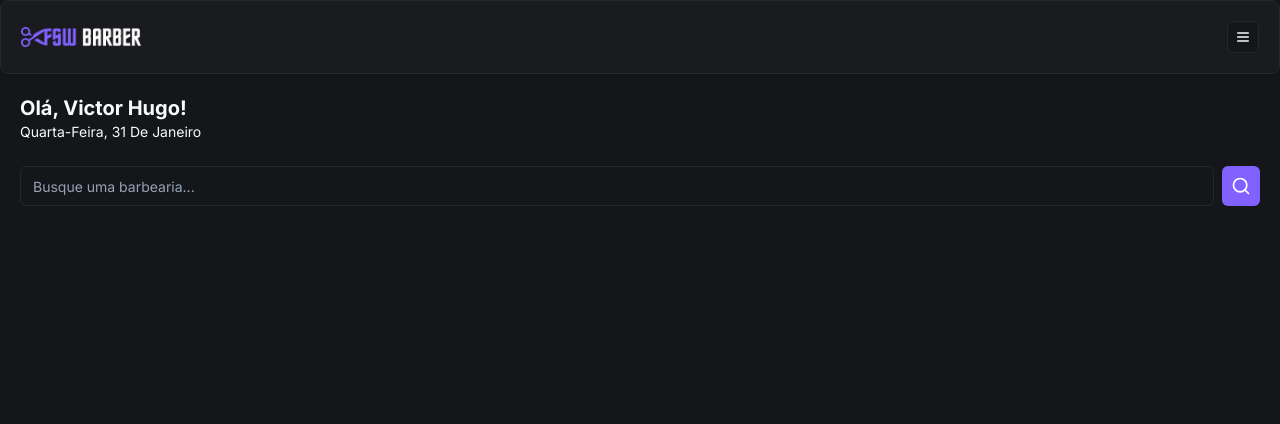
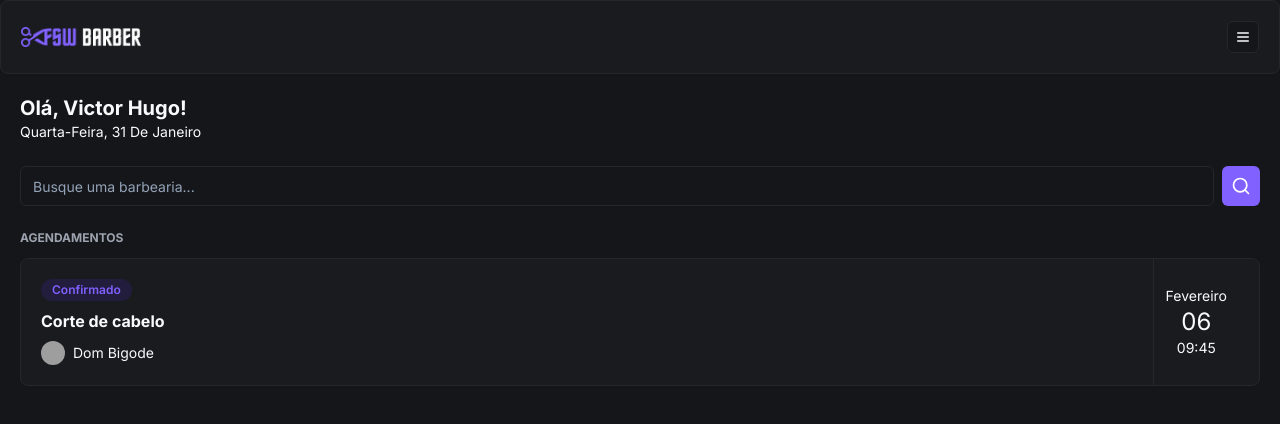
Before and after one commit to victorudrigues/BarberShop, a Next.js app in the folder barbershop/: page / in a window 1280 px wide. Shown: the top 424 px of the page. Built offline with nearby package versions, Linux system fonts and the light colour scheme; grey boxes are pictures that could not be loaded.

Commit message:
feat: finalização do componente bookingItem

```diff
--- a/barbershop/app/(home)/page.tsx
+++ b/barbershop/app/(home)/page.tsx
@@ -3,6 +3,7 @@
 import { format } from "date-fns"
 import { ptBR } from "date-fns/locale";
 import Search from "./_components/search";
+import BookingItem from "../_components/booking-item";
 
 
 export default function Home() {
@@ -22,6 +23,11 @@
         <Search />
       </div>
 
+      <div className="px-5 mt-6">
+        <h2 className="text-xs mb-3 uppercase text-gray-400 font-bold">Agendamentos</h2>
+      <BookingItem/>
+      </div>
+
     </>
   );
 }
--- /dev/null
+++ b/barbershop/app/_components/booking-item.tsx
@@ -0,0 +1,34 @@
+import { Badge } from "./ui/badge";
+import { Card, CardContent } from "./ui/card";
+import { Avatar, AvatarImage, AvatarFallback } from "./ui/avatar";
+
+const BookingItem = () => {
+    return(
+        <Card>
+            <CardContent className="p-5 flex justify-between py-0">
+            <div className="flex flex-col gap-2 py-5">
+                <Badge className="bg-[#221c3d] text-primary hover:bg-[#221c3d] w-fit"> Confirmado </Badge>
+                <h2 className="font-bold">Corte de cabelo</h2>
+
+                <div className="flex items-center gap-2">
+                    <Avatar className="h-6 w-6">
+                        <AvatarImage src="https://utfs.io/f/0ddfbd26-a424-43a0-aaf3-c3f1dc6be6d1-1kgxo7.png"></AvatarImage>
+
+                            {/* caso a imagem nn seja carregada */}
+                        <AvatarFallback>VH</AvatarFallback>
+                    </Avatar>
+                    <h3 className="text-sm">Dom Bigode</h3>
+                </div>
+            </div>
+
+            <div className="flex flex-col items-center justify-center px-3 border-l border-solid border-secondary">
+                <p className="text-sm">Fevereiro</p>
+                <p className="text-2xl">06</p>
+                <p className="text-sm">09:45</p>
+            </div>
+            </CardContent>
+        </Card>
+    );
+}
+
+export default BookingItem;
--- /dev/null
+++ b/barbershop/app/_components/ui/avatar.tsx
@@ -0,0 +1,50 @@
+"use client"
+
+import * as React from "react"
+import * as AvatarPrimitive from "@radix-ui/react-avatar"
+
+import { cn } from "@/app/_lib/utils"
+
+const Avatar = React.forwardRef<
+  React.ElementRef<typeof AvatarPrimitive.Root>,
+  React.ComponentPropsWithoutRef<typeof AvatarPrimitive.Root>
+>(({ className, ...props }, ref) => (
+  <AvatarPrimitive.Root
+    ref={ref}
+    className={cn(
+      "relative flex h-10 w-10 shrink-0 overflow-hidden rounded-full",
+      className
+    )}
+    {...props}
+  />
+))
+Avatar.displayName = AvatarPrimitive.Root.displayName
+
+const AvatarImage = React.forwardRef<
+  React.ElementRef<typeof AvatarPrimitive.Image>,
+  React.ComponentPropsWithoutRef<typeof AvatarPrimitive.Image>
+>(({ className, ...props }, ref) => (
+  <AvatarPrimitive.Image
+    ref={ref}
+    className={cn("aspect-square h-full w-full", className)}
+    {...props}
+  />
+))
+AvatarImage.displayName = AvatarPrimitive.Image.displayName
+
+const AvatarFallback = React.forwardRef<
+  React.ElementRef<typeof AvatarPrimitive.Fallback>,
+  React.ComponentPropsWithoutRef<typeof AvatarPrimitive.Fallback>
+>(({ className, ...props }, ref) => (
+  <AvatarPrimitive.Fallback
+    ref={ref}
+    className={cn(
+      "flex h-full w-full items-center justify-center rounded-full bg-muted",
+      className
+    )}
+    {...props}
+  />
+))
+AvatarFallback.displayName = AvatarPrimitive.Fallback.displayName
+
+export { Avatar, AvatarImage, AvatarFallback }
--- /dev/null
+++ b/barbershop/app/_components/ui/badge.tsx
@@ -0,0 +1,36 @@
+import * as React from "react"
+import { cva, type VariantProps } from "class-variance-authority"
+
+import { cn } from "@/app/_lib/utils"
+
+const badgeVariants = cva(
+  "inline-flex items-center rounded-full border px-2.5 py-0.5 text-xs font-semibold transition-colors focus:outline-none focus:ring-2 focus:ring-ring focus:ring-offset-2",
+  {
+    variants: {
+      variant: {
+        default:
+          "border-transparent bg-primary text-primary-foreground hover:bg-primary/80",
+        secondary:
+          "border-transparent bg-secondary text-secondary-foreground hover:bg-secondary/80",
+        destructive:
+          "border-transparent bg-destructive text-destructive-foreground hover:bg-destructive/80",
+        outline: "text-foreground",
+      },
+    },
+    defaultVariants: {
+      variant: "default",
+    },
+  }
+)
+
+export interface BadgeProps
+  extends React.HTMLAttributes<HTMLDivElement>,
+    VariantProps<typeof badgeVariants> {}
+
+function Badge({ className, variant, ...props }: BadgeProps) {
+  return (
+    <div className={cn(badgeVariants({ variant }), className)} {...props} />
+  )
+}
+
+export { Badge, badgeVariants }
--- a/barbershop/app/about/pages.tsx
+++ /dev/null
@@ -1,7 +0,0 @@
-export default function about(){
-    return(
-        <>
-        <h1> About</h1>
-        </>
-    )
-}
--- a/barbershop/package.json
+++ b/barbershop/package.json
@@ -13,6 +13,7 @@
   },
   "dependencies": {
     "@prisma/client": "^5.9.0",
+    "@radix-ui/react-avatar": "^1.0.4",
     "@radix-ui/react-slot": "^1.0.2",
     "class-variance-authority": "^0.7.0",
     "clsx": "^2.1.0",
```
Also changed, not shown: 1 other file (tests, documents, lock files or other folders).
